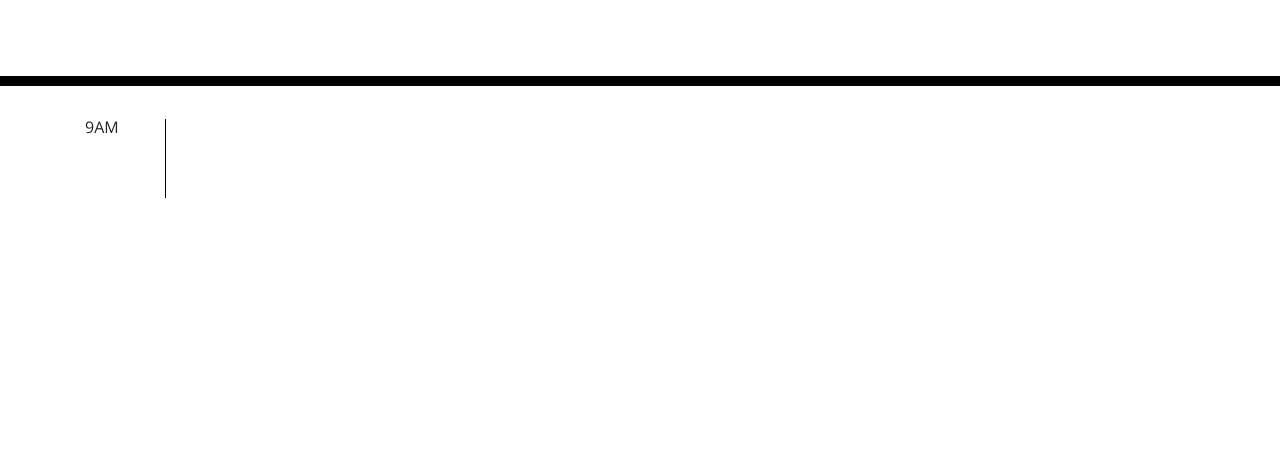
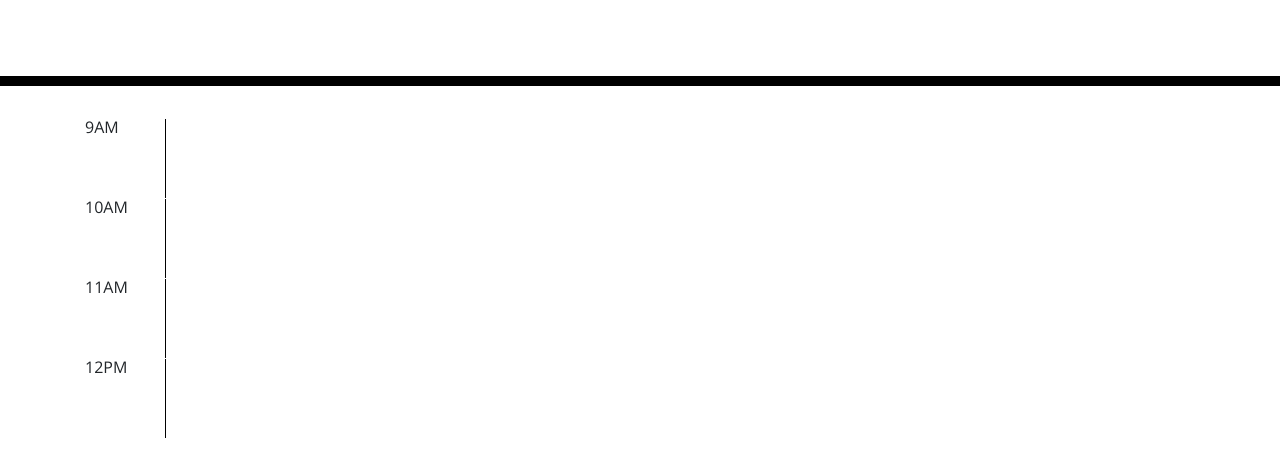
Before and after one commit to jrhee115/Event_Planner, a plain HTML site: page index.html in a window 1280 px wide. Shown: the part 182-658 px from the top of the page. Drawn offline with nearby package versions, Linux system fonts and the light colour scheme; files that its build step writes are made by us from their sources.

Commit message:
just copied and paste the time block I made from 9am - 12pm

```diff
--- a/index.html
+++ b/index.html
@@ -34,6 +34,18 @@
         <div class="col-sm-1 hpur">9AM</div>
         <textarea class="col-sm-10 description"></textarea>
       </div>
+      <div id='10am' class='row'>
+        <div class="col-sm-1 hpur">10AM</div>
+        <textarea class="col-sm-10 description"></textarea>
+      </div>
+      <div id='11am' class='row'>
+        <div class="col-sm-1 hpur">11AM</div>
+        <textarea class="col-sm-10 description"></textarea>
+      </div>
+      <div id='12pm' class='row'>
+        <div class="col-sm-1 hpur">12PM</div>
+        <textarea class="col-sm-10 description"></textarea>
+      </div>
     </div>
 
     <script src="https://cdnjs.cloudflare.com/ajax/libs/jquery/3.2.1/jquery.min.js"></script>
```
